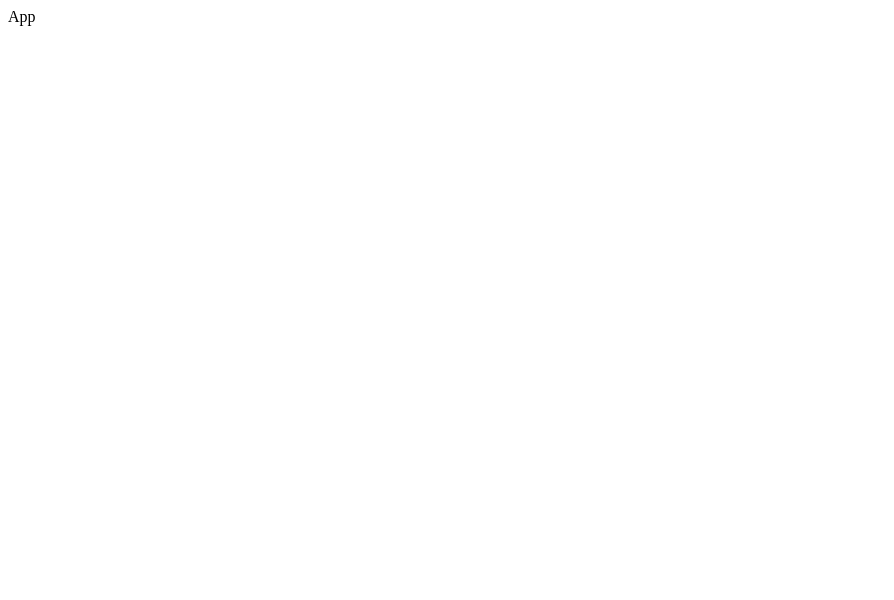
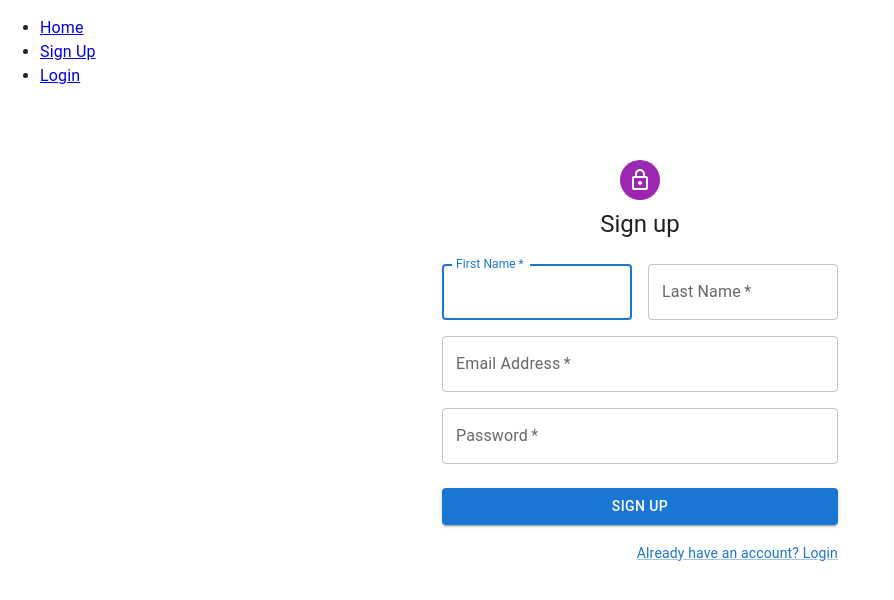
Before and after one commit to shikhar2817/HR-Manager-Dashboard, a React (Create React App) app in the folder client/: page /signup in a window 1280 px wide. Shown: the top 600 px of the page, without its empty margins (0-894 px from the left). Built offline with nearby package versions, Linux system fonts and the light colour scheme.

Commit message:
added login signup layout  pages

```diff
--- a/client/package.json
+++ b/client/package.json
@@ -43,5 +43,8 @@
       "last 1 firefox version",
       "last 1 safari version"
     ]
+  },
+  "devDependencies": {
+    "react-router-dom": "^6.20.1"
   }
 }
--- a/client/src/App.tsx
+++ b/client/src/App.tsx
@@ -1,7 +1,26 @@
 import "./App.css";
+import { BrowserRouter, Routes, Route } from "react-router-dom";
+import Login from "./pages/Login";
+import SignUp from "./pages/SignUp";
+import { Home } from "./pages/Home";
+import NoPage from "./pages/Nopage";
+import Layout from "./pages/Layout";
 
 function App() {
-    return <>App</>;
+    return (
+        <>
+            <BrowserRouter>
+                <Routes>
+                    <Route path="/" element={<Layout />}>
+                        <Route index element={<Home />} />
+                        <Route path="/signup" element={<SignUp />} />
+                        <Route path="/login" element={<Login />} />
+                        <Route path="*" element={<NoPage />} />
+                    </Route>
+                </Routes>
+            </BrowserRouter>
+        </>
+    );
 }
 
 export default App;
--- /dev/null
+++ b/client/src/pages/Home.tsx
@@ -0,0 +1,5 @@
+import React from "react";
+
+export const Home = () => {
+    return <div>Home</div>;
+};
--- /dev/null
+++ b/client/src/pages/Layout.tsx
@@ -0,0 +1,25 @@
+import { Outlet, Link } from "react-router-dom";
+
+const Layout = () => {
+    return (
+        <>
+            <nav>
+                <ul>
+                    <li>
+                        <Link to="/">Home</Link>
+                    </li>
+                    <li>
+                        <Link to="/signup">Sign Up</Link>
+                    </li>
+                    <li>
+                        <Link to="/login">Login</Link>
+                    </li>
+                </ul>
+            </nav>
+
+            <Outlet />
+        </>
+    );
+};
+
+export default Layout;
--- /dev/null
+++ b/client/src/pages/Login.tsx
@@ -0,0 +1,83 @@
+import * as React from "react";
+import Avatar from "@mui/material/Avatar";
+import Button from "@mui/material/Button";
+import CssBaseline from "@mui/material/CssBaseline";
+import TextField from "@mui/material/TextField";
+import FormControlLabel from "@mui/material/FormControlLabel";
+import Checkbox from "@mui/material/Checkbox";
+import Link from "@mui/material/Link";
+import Grid from "@mui/material/Grid";
+import Box from "@mui/material/Box";
+import LockOutlinedIcon from "@mui/icons-material/LockOutlined";
+import Typography from "@mui/material/Typography";
+import Container from "@mui/material/Container";
+
+export default function Login() {
+    const handleSubmit = (event: React.FormEvent<HTMLFormElement>) => {
+        event.preventDefault();
+        const data = new FormData(event.currentTarget);
+        console.log({
+            email: data.get("email"),
+            password: data.get("password"),
+        });
+    };
+
+    return (
+        <Container component="main" maxWidth="xs">
+            <CssBaseline />
+            <Box
+                sx={{
+                    marginTop: 8,
+                    display: "flex",
+                    flexDirection: "column",
+                    alignItems: "center",
+                }}
+            >
+                <Avatar sx={{ m: 1, bgcolor: "secondary.main" }}>
+                    <LockOutlinedIcon />
+                </Avatar>
+                <Typography component="h1" variant="h5">
+                    Login
+                </Typography>
+                <Box component="form" onSubmit={handleSubmit} noValidate sx={{ mt: 1 }}>
+                    <TextField
+                        margin="normal"
+                        required
+                        fullWidth
+                        id="email"
+                        label="Email Address"
+                        name="email"
+                        autoComplete="email"
+                        autoFocus
+                    />
+                    <TextField
+                        margin="normal"
+                        required
+                        fullWidth
+                        name="password"
+                        label="Password"
+                        type="password"
+                        id="password"
+                        autoComplete="current-password"
+                    />
+                    <FormControlLabel control={<Checkbox value="remember" color="primary" />} label="Remember me" />
+                    <Button type="submit" fullWidth variant="contained" sx={{ mt: 3, mb: 2 }}>
+                        Login
+                    </Button>
+                    <Grid container>
+                        <Grid item xs>
+                            <Link href="#" variant="body2">
+                                Forgot password?
+                            </Link>
+                        </Grid>
+                        <Grid item>
+                            <Link href="#" variant="body2">
+                                {"Don't have an account? Sign Up"}
+                            </Link>
+                        </Grid>
+                    </Grid>
+                </Box>
+            </Box>
+        </Container>
+    );
+}
--- /dev/null
+++ b/client/src/pages/Nopage.tsx
@@ -0,0 +1,5 @@
+const NoPage = () => {
+    return <h1>404</h1>;
+};
+
+export default NoPage;
--- /dev/null
+++ b/client/src/pages/SignUp.tsx
@@ -0,0 +1,101 @@
+import * as React from "react";
+import Avatar from "@mui/material/Avatar";
+import Button from "@mui/material/Button";
+import CssBaseline from "@mui/material/CssBaseline";
+import TextField from "@mui/material/TextField";
+import Link from "@mui/material/Link";
+import Grid from "@mui/material/Grid";
+import Box from "@mui/material/Box";
+import LockOutlinedIcon from "@mui/icons-material/LockOutlined";
+import Typography from "@mui/material/Typography";
+import Container from "@mui/material/Container";
+
+export default function SignUp() {
+    const handleSubmit = (event: React.FormEvent<HTMLFormElement>) => {
+        event.preventDefault();
+        const data = new FormData(event.currentTarget);
+        console.log({
+            firstName: data.get("firstName"),
+            lastName: data.get("lastName"),
+            email: data.get("email"),
+            password: data.get("password"),
+        });
+    };
+
+    return (
+        <Container component="main" maxWidth="xs">
+            <CssBaseline />
+            <Box
+                sx={{
+                    marginTop: 8,
+                    display: "flex",
+                    flexDirection: "column",
+                    alignItems: "center",
+                }}
+            >
+                <Avatar sx={{ m: 1, bgcolor: "secondary.main" }}>
+                    <LockOutlinedIcon />
+                </Avatar>
+                <Typography component="h1" variant="h5">
+                    Sign up
+                </Typography>
+                <Box component="form" noValidate onSubmit={handleSubmit} sx={{ mt: 3 }}>
+                    <Grid container spacing={2}>
+                        <Grid item xs={12} sm={6}>
+                            <TextField
+                                autoComplete="given-name"
+                                name="firstName"
+                                required
+                                fullWidth
+                                id="firstName"
+                                label="First Name"
+                                autoFocus
+                            />
+                        </Grid>
+                        <Grid item xs={12} sm={6}>
+                            <TextField
+                                required
+                                fullWidth
+                                id="lastName"
+                                label="Last Name"
+                                name="lastName"
+                                autoComplete="family-name"
+                            />
+                        </Grid>
+                        <Grid item xs={12}>
+                            <TextField
+                                required
+                                fullWidth
+                                id="email"
+                                label="Email Address"
+                                name="email"
+                                autoComplete="email"
+                            />
+                        </Grid>
+                        <Grid item xs={12}>
+                            <TextField
+                                required
+                                fullWidth
+                                name="password"
+                                label="Password"
+                                type="password"
+                                id="password"
+                                autoComplete="new-password"
+                            />
+                        </Grid>
+                    </Grid>
+                    <Button type="submit" fullWidth variant="contained" sx={{ mt: 3, mb: 2 }}>
+                        Sign Up
+                    </Button>
+                    <Grid container justifyContent="flex-end">
+                        <Grid item>
+                            <Link href="/login" variant="body2">
+                                Already have an account? Login
+                            </Link>
+                        </Grid>
+                    </Grid>
+                </Box>
+            </Box>
+        </Container>
+    );
+}
```
Also changed, not shown: 1 other file (tests, documents, lock files or other folders).
